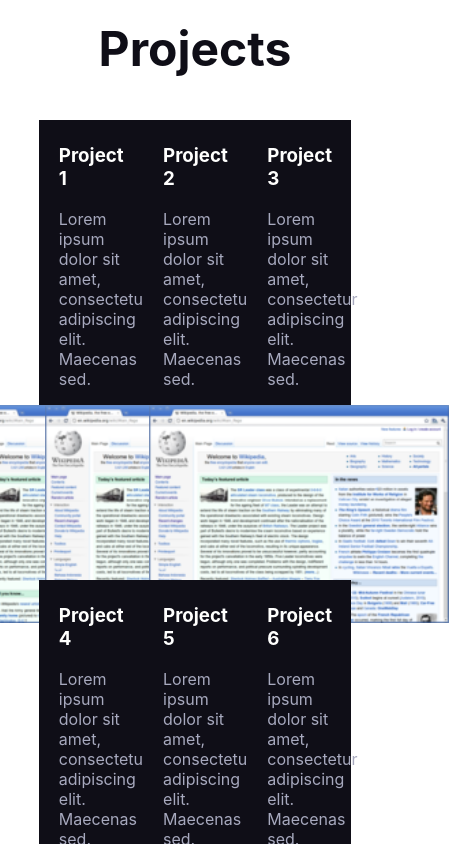
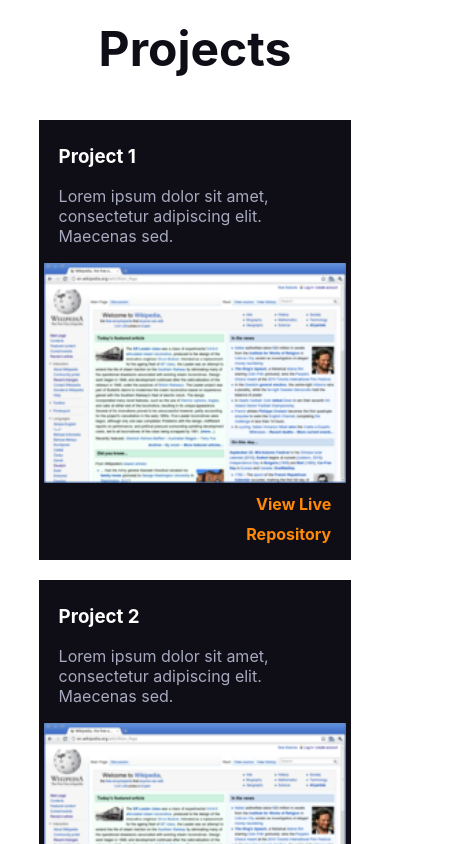
Before and after one commit to BSY-Development/React-Portfolio, a React (Create React App) app in the folder portfolio/: page / in a window 390 px wide. Shown: the part 860-1704 px from the top of the page, 449 px wide, since content can reach past the window. Built offline with nearby package versions, Linux system fonts and the light colour scheme.

Commit message:
Projects Responsivo

```diff
--- a/portfolio/src/App.js
+++ b/portfolio/src/App.js
@@ -1,3 +1,4 @@
+import About from "./Components/About";
 import Header from "./Components/Header";
 import Navbar from "./Components/Navbar";
 import Projects from "./Components/Projects";
@@ -8,6 +9,7 @@ function App() {
       <Navbar />
       <Header />
       <Projects />
+      <About />
     </div>
   );
 }
--- /dev/null
+++ b/portfolio/src/Components/About.js
@@ -0,0 +1,9 @@
+import React from 'react';
+
+function About() {
+  return (
+    <h1>About</h1>
+  )
+}
+
+export default About;
--- a/portfolio/src/Styles/ProjectCard.css
+++ b/portfolio/src/Styles/ProjectCard.css
@@ -18,6 +18,10 @@
 .project-image {
   align-self: center;
   width: 300px;
+}
+
+.project-image:hover {
+  transform: scale(1.2);
 }
 
 .title {
@@ -44,3 +48,21 @@
 .a-card:hover {
   color: #cf6f02;
 }
+
+@media screen and (max-width: 1024px) {
+  .card {
+    width: 45%;
+  }
+}
+
+@media screen and (max-width: 450px) {
+  .card {
+    width: 100%;
+  }
+}
+
+@media screen and (max-width: 768px) {
+  .project-image {
+    width: 100%;
+  }
+}
```
